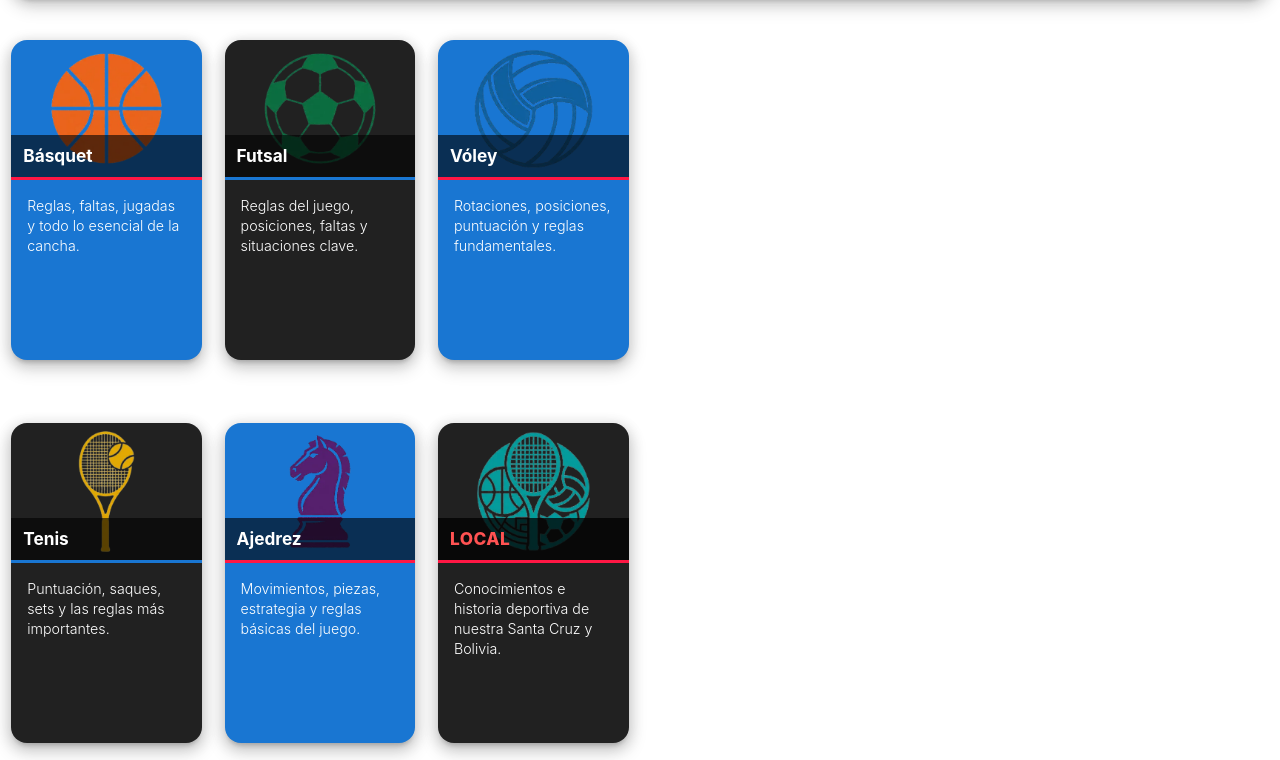
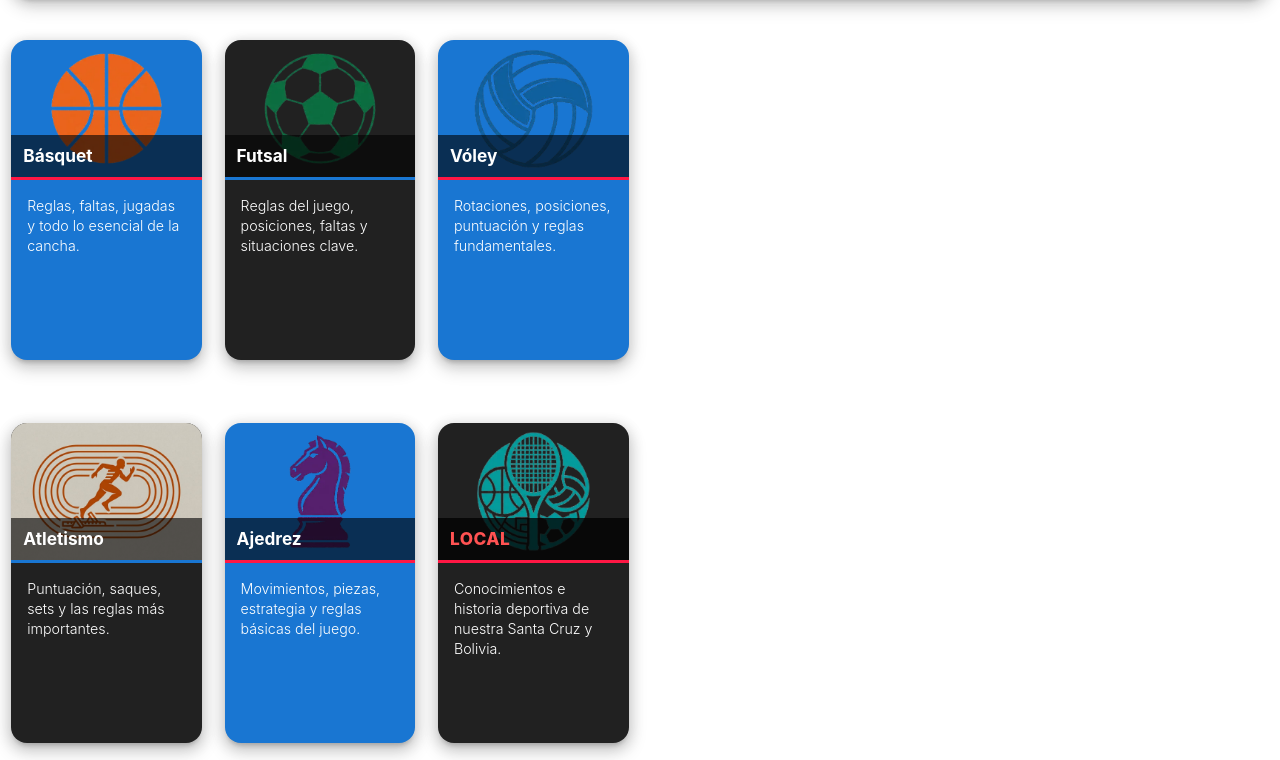
Before and after one commit to juliomenesesmchii-dotcom/champasport, a plain HTML site: page index.html in a window 1280 px wide. Shown: the part 1162-1922 px from the top of the page. Drawn offline with Linux system fonts and the light colour scheme.

Commit message:
cambio de imagenes de atletismo

```diff
--- a/assets/js/pages/questions.js
+++ b/assets/js/pages/questions.js
@@ -12,7 +12,7 @@ document.addEventListener('DOMContentLoaded', async () => {
         'futsal': { nombre: 'FUTSAL', img: 'assets/img/futbol.webp' },
         'atletismo': { nombre: 'ATLETISMO', img: 'assets/img/atletismo.webp' },
         'voley': { nombre: 'VÓLEY', img: 'assets/img/voley.webp' },
-        'ajedrez': { nombre: 'AJEDREZ', img: 'assets/img/aajedrez.webp' }
+        'ajedrez': { nombre: 'AJEDREZ', img: 'assets/img/ajedrez.webp' }
     };
 
     const configActual = infoDeportes[deporte] || { nombre: deporte.toUpperCase(), img: 'assets/img/principal.webp' };
--- a/index.html
+++ b/index.html
@@ -72,8 +72,8 @@
 
         <div class="carousel-item white-text" href="#three!">
             <img src="assets/img/tenis.webp">
-            <h2>Tenis</h2>
-            <p class="white-text">Pon a prueba tus conocimientos sobre tenis</p>
+            <h2>Atletismo</h2>
+            <p class="white-text">Pon a prueba tus conocimientos sobre atletismo</p>
         </div>
 
 
@@ -203,14 +203,14 @@
             </div>
         </div>
         <div class="row">
-            <!-- 4. TENIS (Variante Gris Oscuro) -->
+            <!-- 4. ATLETISMO (Variante Gris Oscuro) -->
             <div class="col s12 m4 l2" style="margin-bottom: 20px;">
                 <div class="card z-depth-3 hoverable"
                     style="border-radius: 16px; background-color: #212121; overflow: hidden; height: 320px;">
                     <div class="card-image" style="height: 140px; border-bottom: 3px solid #1976d2;">
-                        <img src="assets/img/ten.webp" style="height: 100%; width: 100%; object-fit: cover;">
+                        <img src="assets/img/atle.jpeg" style="height: 100%; width: 100%; object-fit: cover;">
                         <span class="card-title bold"
-                            style="background: rgba(0,0,0,0.6); width: 100%; padding: 8px 12px; font-size: 1.15rem; font-weight: 700;">Tenis</span>
+                            style="background: rgba(0,0,0,0.6); width: 100%; padding: 8px 12px; font-size: 1.15rem; font-weight: 700;">Atletismo</span>
                     </div>
                     <div class="card-content white-text" style="padding: 16px;">
                         <p style="font-size: 0.95rem; font-weight: 300; line-height: 1.4;">Puntuación, saques, sets y
```
Also changed, not shown: assets/img/atle.jpeg (added), assets/img/atletismo questions.jpeg (added).
